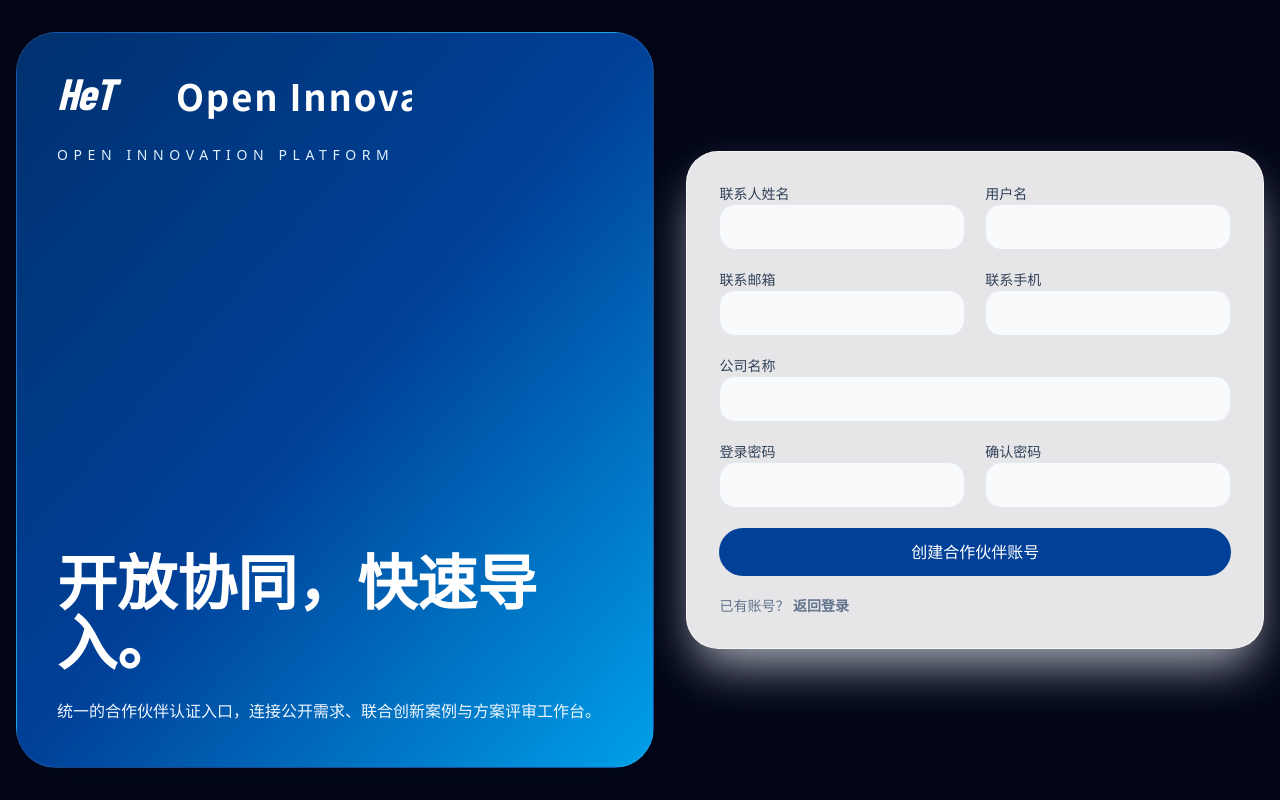
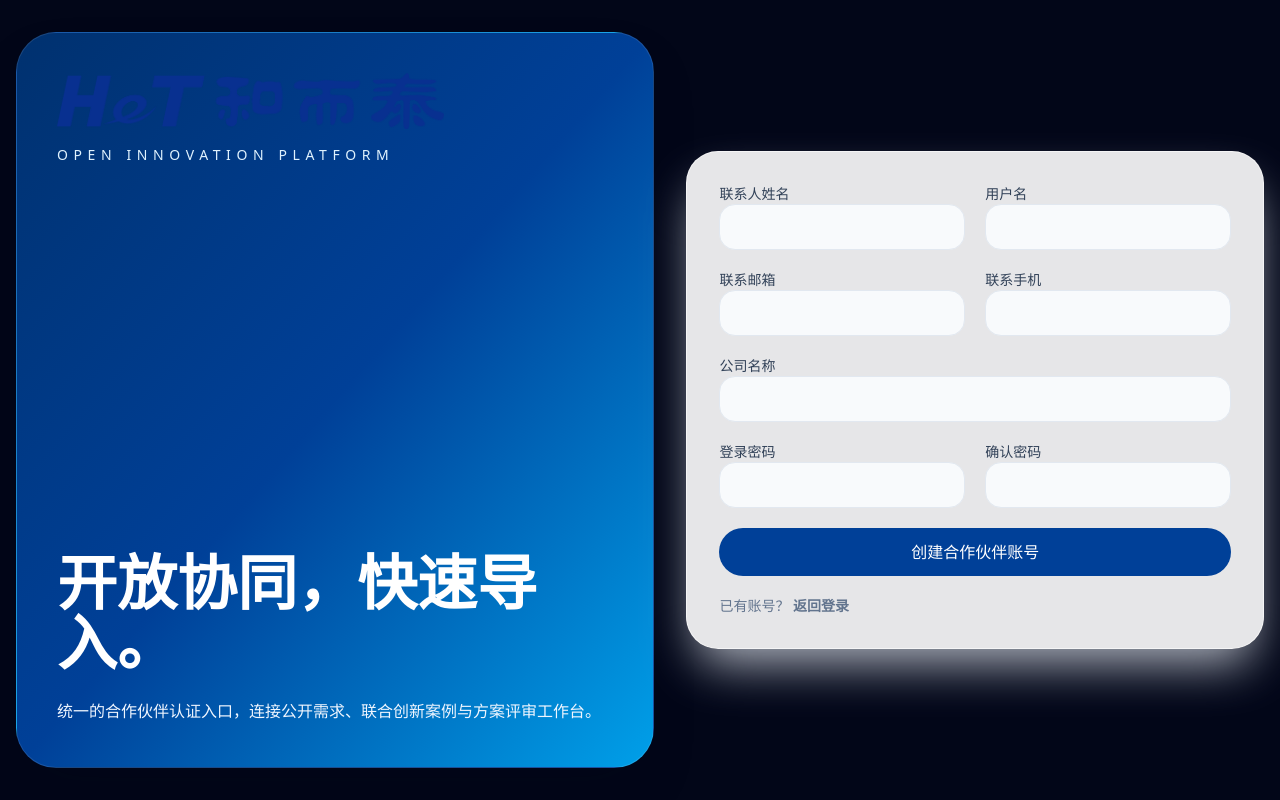
Before and after one commit to liguiqi/Company-Open-Innovation-Platform, a Next.js app: page /register in a window 1280 px wide. Built offline with nearby package versions, Linux system fonts and the light colour scheme; no server answers.

Commit message:
v0.3.5 switch brand mark to png asset

```diff
--- a/src/components/layout/PublicFooter.tsx
+++ b/src/components/layout/PublicFooter.tsx
@@ -1,13 +1,11 @@
 import Link from 'next/link'
-
-import { HetWordmark } from '@/components/shared/HetWordmark'
 
 export function PublicFooter() {
   return (
     <footer className="mt-20 bg-slate-950 text-white">
       <div className="container-shell grid gap-10 py-14 md:grid-cols-4">
         <div className="space-y-4">
-          <HetWordmark className="h-10 text-white" />
+          <div className="font-display text-3xl font-semibold tracking-wide">Open Innovation</div>
           <p className="text-sm leading-7 text-slate-400">
             Open Innovation（002402.SZ）致力于成为全球智能控制器领域的领导者，通过开放创新连接产业链资源，共创智慧生活。
           </p>
--- a/src/components/shared/HetWordmark.tsx
+++ b/src/components/shared/HetWordmark.tsx
@@ -1,3 +1,5 @@
+import Image from 'next/image'
+
 import { cn } from '@/lib/utils'
 
 export function HetWordmark({
@@ -8,37 +10,13 @@ export function HetWordmark({
   title?: string
 }) {
   return (
-    <svg
-      aria-label={title}
-      className={cn('h-11 w-auto text-ht-blue', className)}
-      role="img"
-      viewBox="0 0 760 120"
-      xmlns="http://www.w3.org/2000/svg"
-    >
-      <title>{title}</title>
-      <text
-        fill="currentColor"
-        fontFamily="'Barlow Condensed', 'Arial Narrow', Arial, sans-serif"
-        fontSize="94"
-        fontStyle="italic"
-        fontWeight="700"
-        letterSpacing="-3"
-        x="0"
-        y="80"
-      >
-        HeT
-      </text>
-      <text
-        fill="currentColor"
-        fontFamily="'Noto Sans SC', 'Microsoft YaHei', sans-serif"
-        fontSize="78"
-        fontWeight="700"
-        letterSpacing="4"
-        x="255"
-        y="82"
-      >
-        Open Innovation
-      </text>
-    </svg>
+    <Image
+      alt={title}
+      className={cn('h-11 w-auto object-contain', className)}
+      height={460}
+      priority
+      src="/branding/het-logo.png"
+      width={3180}
+    />
   )
 }
```
Also changed, not shown: public/branding/het-logo.png (added), 2 other files (tests, documents, lock files or other folders).
